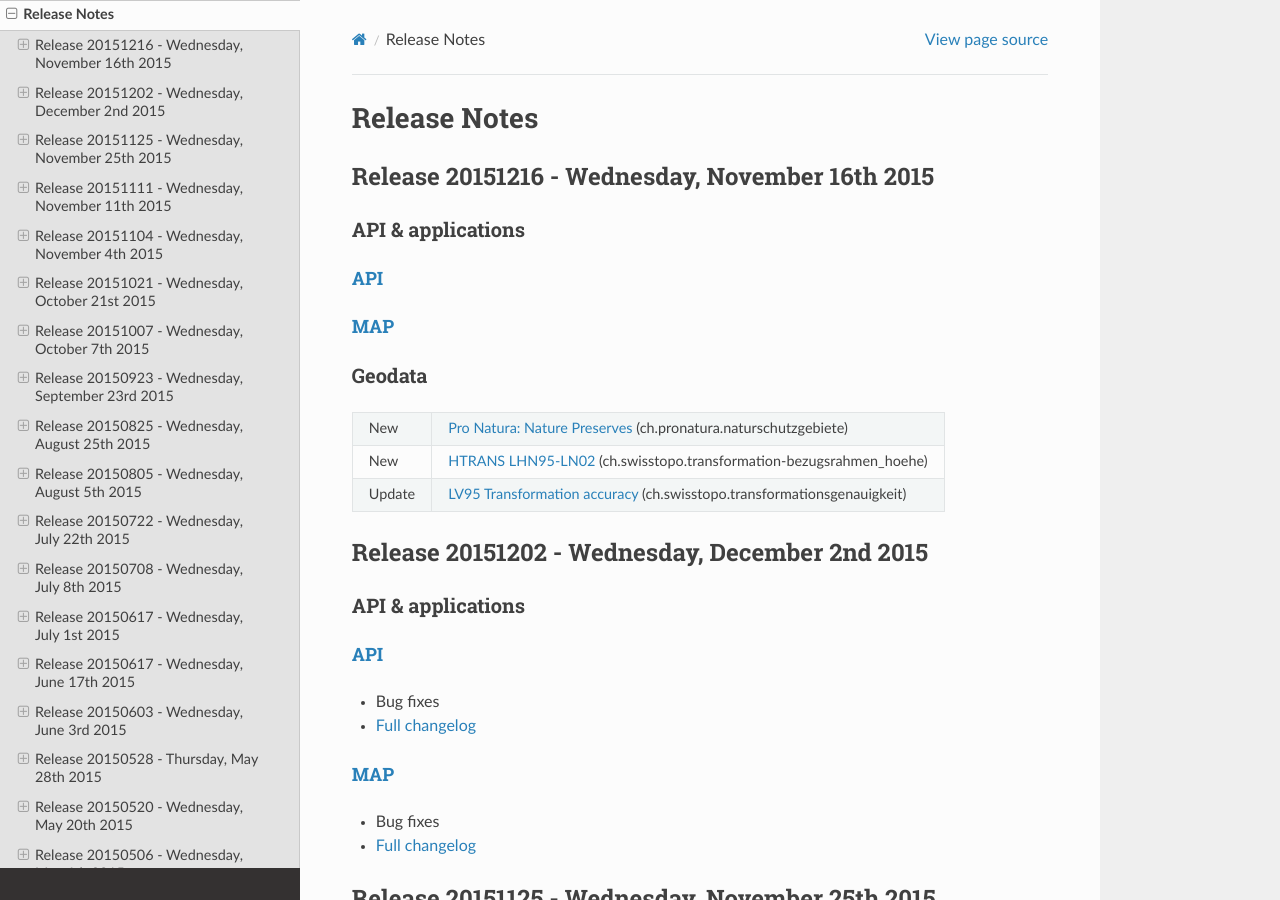
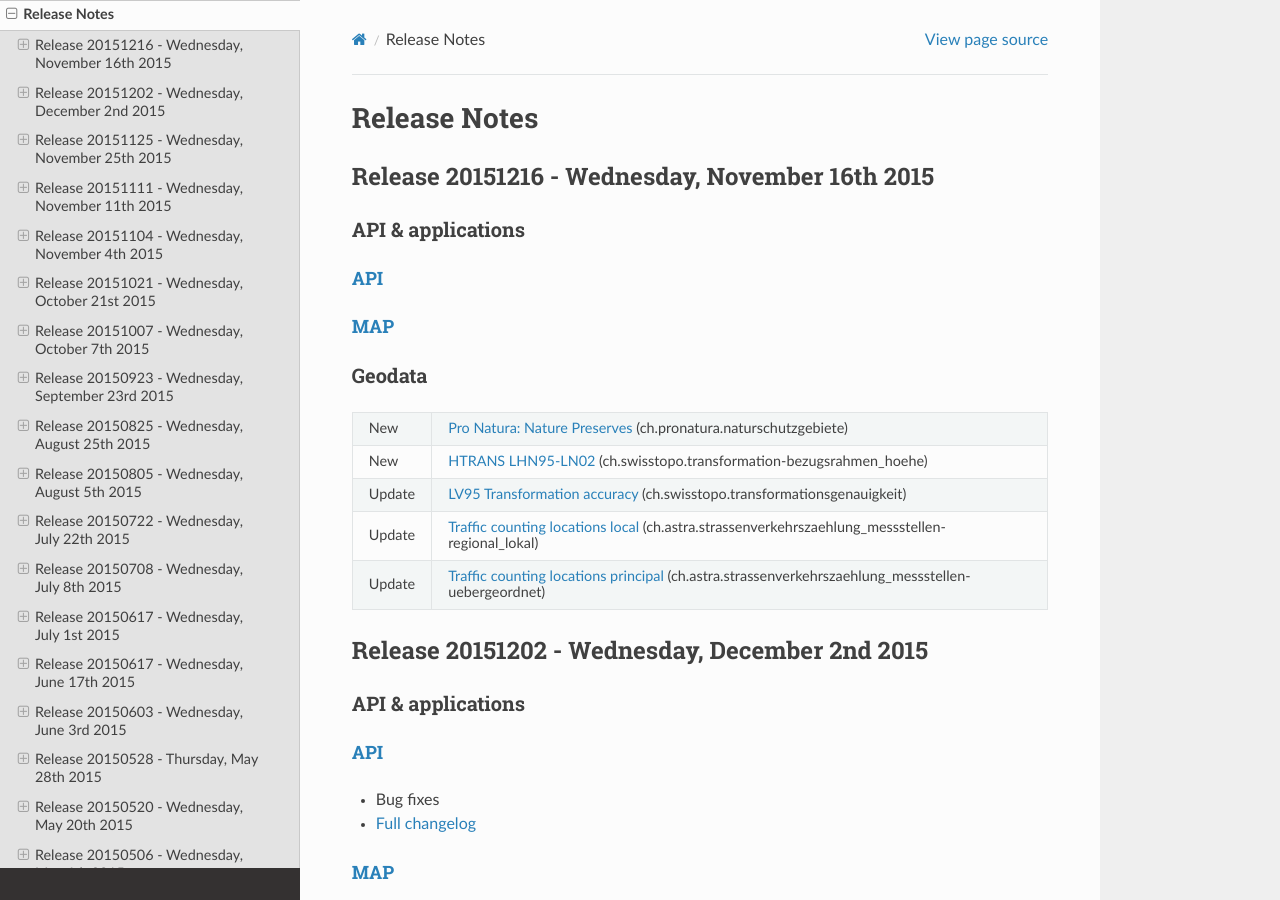
Before and after one commit to swisstopo-test/doc-chsdi3, a Sphinx documentation site: the page built from source/releasenotes/index.rst, in a window 1280 px wide and 900 px high. Built offline with Sphinx 7.4.7 and the Read the Docs theme 2.0.0, drawn with Linux system fonts in a browser that asks for light colours.

Commit message:
Add VDE application layers update

```diff
--- a/source/releasenotes/index.rst
+++ b/source/releasenotes/index.rst
@@ -25,13 +25,18 @@ API & applications
 
 Geodata
 *******
-+--------+---------------------------------------------------------------------------------------------------------------------------------------------------------+
-| New    | `Pro Natura: Nature Preserves <//map.geo.admin.ch/?layers=ch.pronatura.naturschutzgebiete>`__ (ch.pronatura.naturschutzgebiete)                         |
-+--------+---------------------------------------------------------------------------------------------------------------------------------------------------------+
-| New    | `HTRANS LHN95-LN02 <//map.geo.admin.ch/?layers=ch.swisstopo.transformation-bezugsrahmen_hoehe>`__ (ch.swisstopo.transformation-bezugsrahmen_hoehe)      |
-+--------+---------------------------------------------------------------------------------------------------------------------------------------------------------+
-| Update | `LV95 Transformation accuracy <//map.geo.admin.ch/?layers=ch.swisstopo.transformationsgenauigkeit>`__ (ch.swisstopo.transformationsgenauigkeit)         |
-+--------+---------------------------------------------------------------------------------------------------------------------------------------------------------+
++--------+--------------------------------------------------------------------------------------------------------------------------------------------------------------------------------------------------+
+| New    | `Pro Natura: Nature Preserves <//map.geo.admin.ch/?layers=ch.pronatura.naturschutzgebiete>`__ (ch.pronatura.naturschutzgebiete)                                                                  |
++--------+--------------------------------------------------------------------------------------------------------------------------------------------------------------------------------------------------+
+| New    | `HTRANS LHN95-LN02 <//map.geo.admin.ch/?layers=ch.swisstopo.transformation-bezugsrahmen_hoehe>`__ (ch.swisstopo.transformation-bezugsrahmen_hoehe)                                               |
++--------+--------------------------------------------------------------------------------------------------------------------------------------------------------------------------------------------------+
+| Update | `LV95 Transformation accuracy <//map.geo.admin.ch/?layers=ch.swisstopo.transformationsgenauigkeit>`__ (ch.swisstopo.transformationsgenauigkeit)                                                  |
++--------+--------------------------------------------------------------------------------------------------------------------------------------------------------------------------------------------------+
+| Update | `Traffic counting locations local <//map.geo.admin.ch/?layers=ch.astra.strassenverkehrszaehlung_messstellen-regional_lokal>`__ (ch.astra.strassenverkehrszaehlung_messstellen-regional_lokal)    |
++--------+--------------------------------------------------------------------------------------------------------------------------------------------------------------------------------------------------+
+| Update | `Traffic counting locations principal <//map.geo.admin.ch/?layers=ch.astra.strassenverkehrszaehlung_messstellen-uebergeordnet>`__ (ch.astra.strassenverkehrszaehlung_messstellen-uebergeordnet)  |
++--------+--------------------------------------------------------------------------------------------------------------------------------------------------------------------------------------------------+
+
 
 
 .. _releasenotes_20151202:
```
